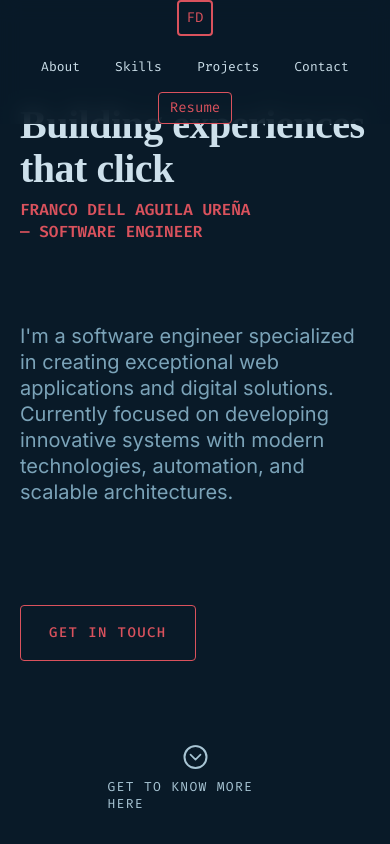
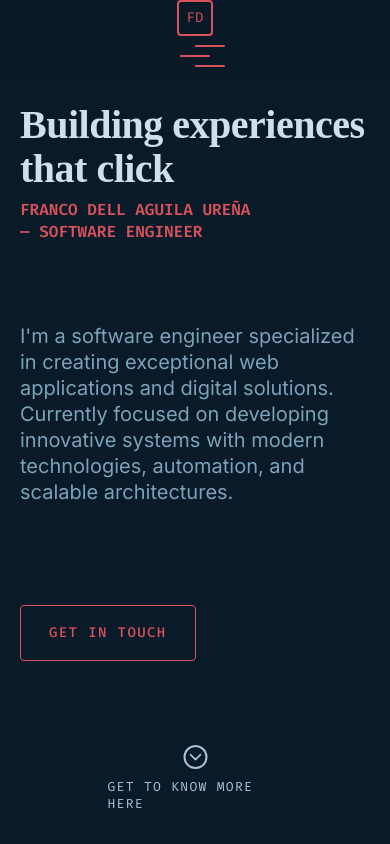
Before and after one commit to FrancoDellAguila/franco-portfolio, a React (Create React App) app: page / in a window 390 px wide. Shown: the top 844 px of the page. Built offline with nearby package versions, Linux system fonts and the light colour scheme.

Commit message:
fix mobile

```diff
--- a/src/App.css
+++ b/src/App.css
@@ -1052,6 +1052,156 @@ main {
   }
 }
 
+/* --- Estilos para el Menú de Hamburguesa --- */
+
+/* Contenedor del botón de hamburguesa */
+.hamburger-container {
+  display: none; /* Oculto por defecto */
+  z-index: 12;
+}
+
+/* Botón de hamburguesa */
+.hamburger-menu {
+  display: flex;
+  justify-content: center;
+  align-items: center;
+  position: relative;
+  width: 40px;
+  height: 40px;
+  border: none;
+  background-color: transparent;
+  cursor: pointer;
+  transition: transform 0.2s ease-in-out;
+}
+
+.hamburger-box {
+  width: 30px;
+  height: 24px;
+  display: inline-block;
+  position: relative;
+}
+
+.hamburger-inner {
+  position: absolute;
+  width: 30px;
+  height: 2px;
+  border-radius: 3px;
+  background-color: var(--green);
+  top: 50%;
+  transform: translateY(-50%);
+  transition: background-color 0.1s 0.2s ease-in-out;
+}
+
+.hamburger-inner::before,
+.hamburger-inner::after {
+  content: '';
+  position: absolute;
+  width: 30px;
+  height: 2px;
+  border-radius: 3px;
+  background-color: var(--green);
+  transition: transform 0.2s 0.2s ease-in-out;
+}
+
+.hamburger-inner::before {
+  top: -10px;
+}
+
+.hamburger-inner::after {
+  bottom: -10px;
+}
+
+/* Animación a 'X' cuando está activo */
+.hamburger-menu.active .hamburger-inner {
+  background-color: transparent;
+}
+
+.hamburger-menu.active .hamburger-inner::before {
+  transform: translateY(10px) rotate(45deg);
+}
+
+.hamburger-menu.active .hamburger-inner::after {
+  transform: translateY(-10px) rotate(-45deg);
+}
+
+
+/* Panel de navegación móvil */
+.mobile-nav {
+  display: none; /* Oculto por defecto */
+  position: fixed;
+  top: 0;
+  right: -100vw; /* Empieza fuera de la pantalla */
+  width: min(75vw, 400px);
+  height: 100vh;
+  background-color: var(--light-navy);
+  box-shadow: -10px 0px 30px -15px var(--navy-shadow);
+  z-index: 9;
+  transition: var(--transition);
+  visibility: hidden;
+}
+
+.mobile-nav.active {
+  right: 0;
+  visibility: visible;
+}
+
+.mobile-nav nav {
+  display: flex;
+  flex-direction: column;
+  justify-content: center;
+  align-items: center;
+  width: 100%;
+  height: 100%;
+  text-align: center;
+}
+
+.mobile-nav ol {
+  list-style: none;
+  padding: 0;
+  margin: 0 0 3rem;
+  width: 100%;
+}
+
+.mobile-nav ol li {
+  margin-bottom: 2rem;
+  font-size: var(--fz-lg);
+}
+
+.mobile-nav ol a {
+  color: var(--lightest-slate);
+  text-decoration: none;
+  font-family: var(--font-mono);
+  padding: 0.5rem 1rem;
+  transition: var(--transition);
+}
+
+.mobile-nav ol a:hover {
+  color: var(--green);
+}
+
+.mobile-nav .resume-button {
+  padding: 1rem 2.5rem;
+  font-size: var(--fz-md);
+}
+
+
+/* Media Query para activar el menú móvil */
+@media (max-width: 768px) {
+  .nav-desktop,
+  .resume-button-container-desktop {
+    display: none; /* Ocultar navegación de escritorio */
+  }
+
+  .hamburger-container {
+    display: flex; /* Mostrar botón de hamburguesa */
+    align-items: center;
+  }
+
+  .mobile-nav {
+    display: flex; /* Hacer visible el panel para la animación */
+  }
+}
+
 /* Responsive */
 @media (max-width: 1080px) {
   main {
--- a/src/App.js
+++ b/src/App.js
@@ -1,11 +1,24 @@
+import { useState, useEffect } from 'react';
 import './App.css';
-import { useState, useEffect } from 'react';
 import mywImage from './assets/MYW.png';
 import ctImage from './assets/CT.png';
 import gelroyImage from './assets/TFG.png';
 
 function App() {
   const [activeSkillCategory, setActiveSkillCategory] = useState(0);
+  const [isMenuOpen, setIsMenuOpen] = useState(false);
+
+  const toggleMenu = () => {
+    setIsMenuOpen(!isMenuOpen);
+  };
+
+  useEffect(() => {
+    if (isMenuOpen) {
+      document.body.style.overflow = 'hidden';
+    } else {
+      document.body.style.overflow = 'unset';
+    }
+  }, [isMenuOpen]);
 
   const skillCategories = [
     {
@@ -76,7 +89,8 @@ function App() {
     <a href="/" aria-label="home">FD</a>
   </div>
 
-  <nav className="nav">
+  {/* Navegación para escritorio */}
+        <nav className="nav-desktop">
           <ol className="nav-list">
             <li className="nav-item">
               <a href="#about" className="nav-link">About</a>
@@ -93,11 +107,40 @@ function App() {
           </ol>
         </nav>
 
-  <div className="resume-button-container">
+        <div className="resume-button-container-desktop">
           <a className="resume-button" href="/resume.pdf" target="_blank" rel="noopener noreferrer">
             Resume
           </a>
         </div>
+
+        {/* Botón de Hamburguesa para móvil */}
+        <div className="hamburger-container">
+          <button
+            className={`hamburger-menu ${isMenuOpen ? 'active' : ''}`}
+            onClick={toggleMenu}
+            aria-label="Menu"
+            aria-expanded={isMenuOpen}
+          >
+            <div className="hamburger-box">
+              <div className="hamburger-inner"></div>
+            </div>
+          </button>
+        </div>
+
+        {/* Menú lateral para móvil */}
+        <aside className={`mobile-nav ${isMenuOpen ? 'active' : ''}`}>
+          <nav>
+            <ol>
+              <li><a href="#about" onClick={toggleMenu}>About</a></li>
+              <li><a href="#skills" onClick={toggleMenu}>Skills</a></li>
+              <li><a href="#projects" onClick={toggleMenu}>Projects</a></li>
+              <li><a href="#contact" onClick={toggleMenu}>Contact</a></li>
+            </ol>
+            <a className="resume-button" href="/resume.pdf" target="_blank" rel="noopener noreferrer">
+              Resume
+            </a>
+          </nav>
+        </aside>
 </header>
 
       <main className="main">
```
Lines whose indentation alone changed are shown as unchanged.
